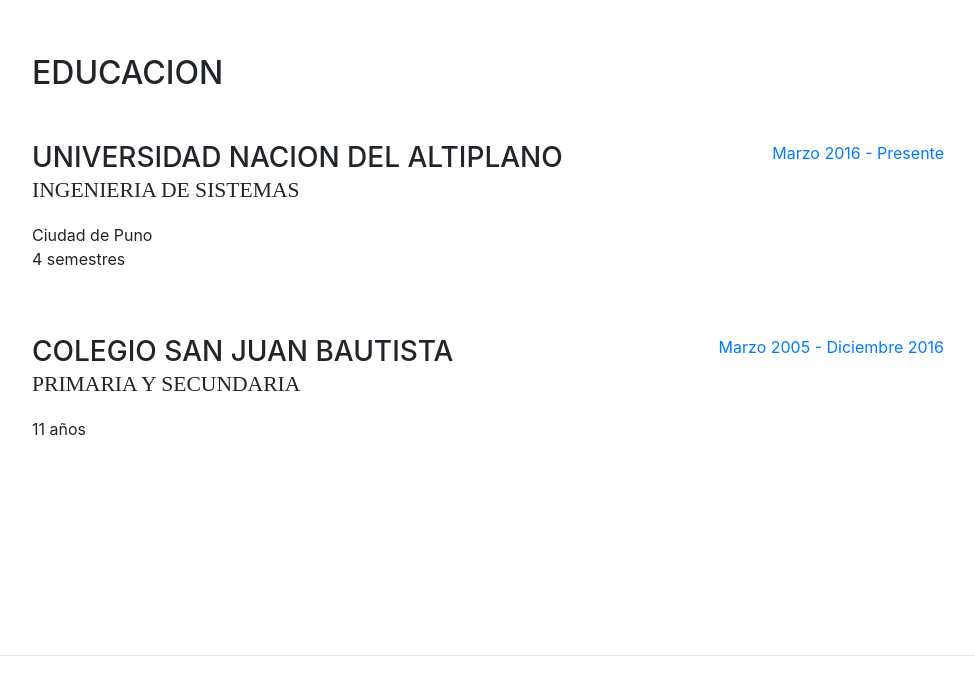
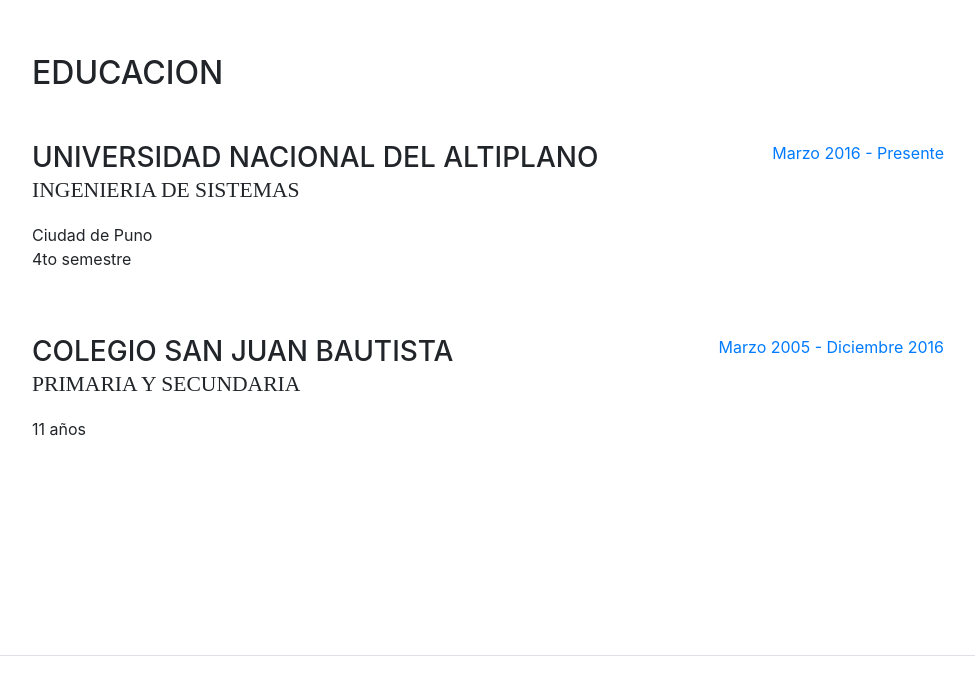
Before and after one commit to Edher-Espinoza-Castillo/Pagina-web-personal, a website with bundled scripts: page index.html in a window 1280 px wide. Shown: the part 1744-2439 px from the top of the page, without its empty margins (288-1263 px from the left). Built offline with nearby package versions, Linux system fonts and the light colour scheme; a web font is replaced by a local one.

Commit message:
Update index.html

```diff
--- a/index.html
+++ b/index.html
@@ -153,10 +153,10 @@
 
           <div class="resume-item d-flex flex-column flex-md-row mb-5">
             <div class="resume-content mr-auto">
-              <h3 class="mb-0">Universidad Nacion del Altiplano</h3>
+              <h3 class="mb-0">Universidad Nacional del Altiplano</h3>
               <div class="subheading mb-3">Ingenieria de Sistemas</div>
               <div>Ciudad de Puno</div>
-              <p>4 semestres</p>
+              <p>4to semestre</p>
             </div>
             <div class="resume-date text-md-right">
               <span class="text-primary">Marzo 2016 - Presente</span>
```
